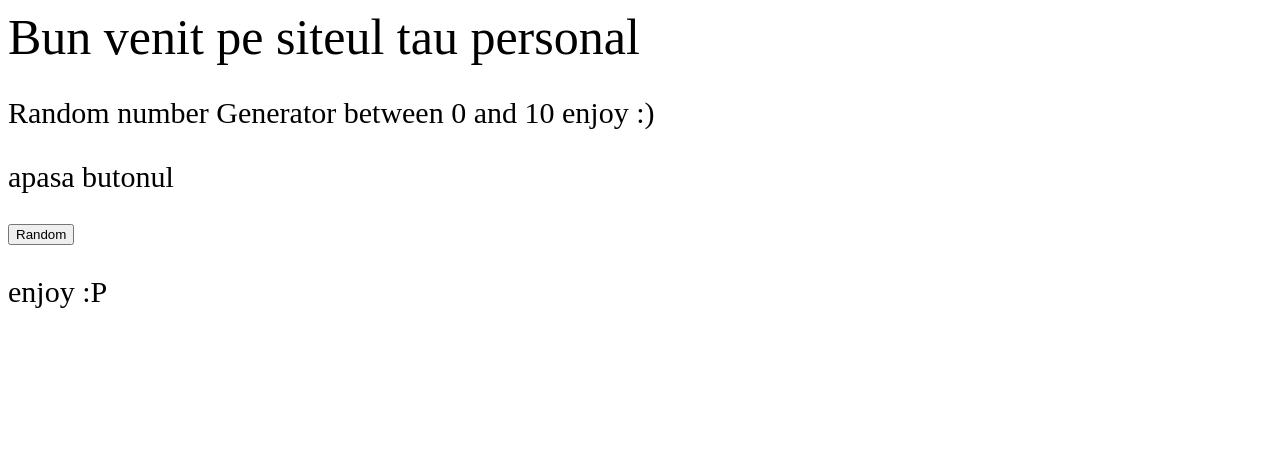
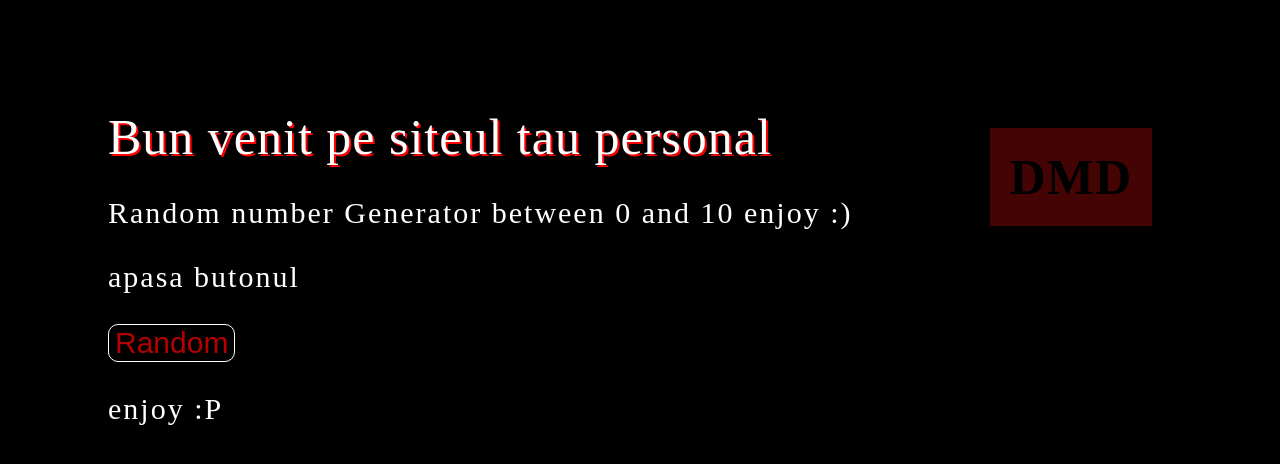
Before and after one commit to Cosmos255/Radio-copy, a plain HTML site: page index.html in a window 1280 px wide. Drawn offline with Linux system fonts and the light colour scheme.

Commit message:
Add files via upload

```diff
--- a/index.css
+++ b/index.css
@@ -1,9 +1,59 @@
 h{
     font-size: 50px;
     font-family: 'Times New Roman', Times, serif;
+    text-shadow: 2px 2px red;
+    letter-spacing: 1px;
+
 }
 
 p{
     font-size: 30px;
     font-family: 'Times New Roman', Times, serif;
+    letter-spacing: 2px;
+    font-weight: 300;
+
+
+
 }
+
+body {
+    background-color: black;
+    color: white;
+    padding: 100px;
+}
+
+#Random {
+    border: 1.5px solid #ffffff;
+    border-radius: 10px;
+
+    background-color: black;
+    color: #ff0000b4;
+    font-size: 30px;
+
+}
+
+#Random:hover {
+    background-color: #ff0000b4 ;
+    color: black;
+    transition: background-color 5s;
+    transition: color 10s;
+    transform: scale(1.5 , 1.5);
+    transition: transform 1.5s ;
+}
+
+#twod {
+   font-weight: 600;
+   color: black;
+   background-color: #630707b4;
+   letter-spacing: 1px;
+   float: right ;
+   margin: 20px;
+   padding: 20px;
+   font-size: 50px;
+}
+
+#twod:hover {
+    transform: rotate(360deg);
+    transition: transform 5s;
+
+}
--- a/index.html
+++ b/index.html
@@ -7,12 +7,13 @@
     <title>Siteul tau personal</title>
 </head>
 <body>
-    <h>Bun venit pe siteul tau personal</h> <br>
-    <p>Random number Generator between 0 and 10 enjoy :)</p>
-    <p>apasa butonul</p>
+    <div id="twod">DMD</div>
+    <h>Bun venit pe siteul tau personal</h>
+    <p >Random number Generator between 0 and 10 enjoy :)</p>
+    <p >apasa butonul</p>
     <button id="Random" onclick="Salut()">Random</button>
-    <p id="number "></p>
-    <p>enjoy :P</p>
+    <p id="number"></p>
+    <p >enjoy :P</p>
 
 
 
--- a/index.js
+++ b/index.js
@@ -1,4 +1,4 @@
-const number = document.getElementById("number ");
+const number = document.getElementById("number");
 let numberr;
 const max = 10;
 const min = 0;
```
Also changed, not shown: New Text Document.txt (added).
